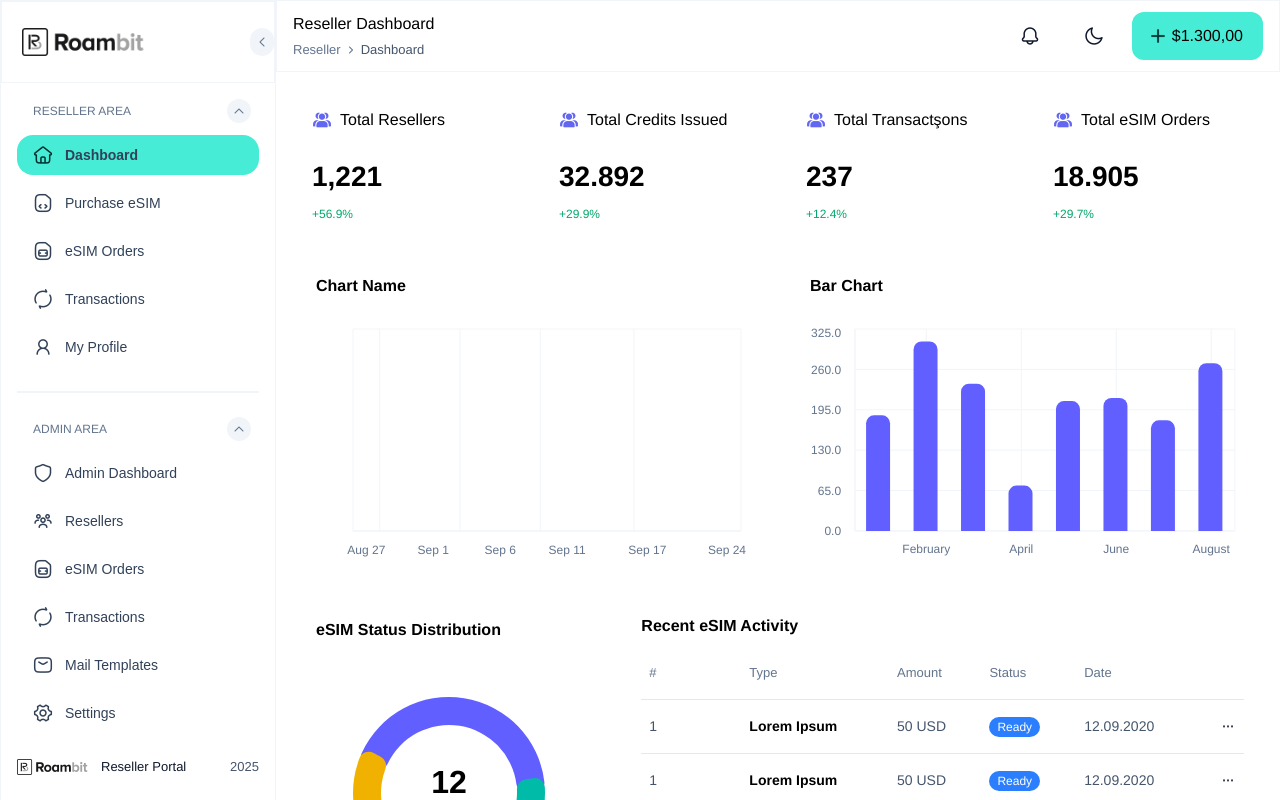
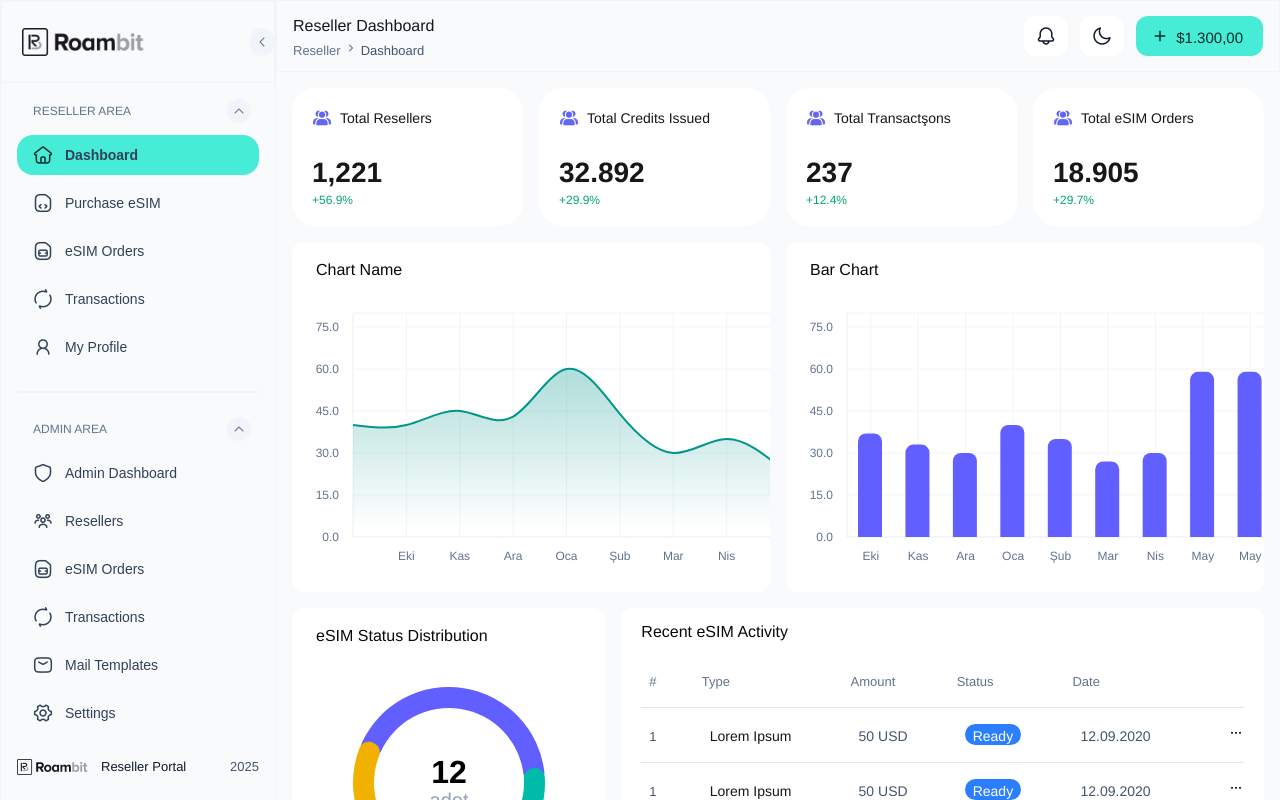
Before and after one commit to rubinimeri/roambit-figma, a Next.js app: page /dashboard in a window 1280 px wide. Shown: the top 800 px of the page. Built offline with nearby package versions, Linux system fonts and the light colour scheme; a web font is replaced by a local one.

Commit message:
Style dashboard page

```diff
--- a/src/app/dashboard/chart-area-gradient.tsx
+++ b/src/app/dashboard/chart-area-gradient.tsx
@@ -1,7 +1,13 @@
 "use client"
 
 import * as React from "react"
-import { Area, AreaChart, CartesianGrid, XAxis, YAxis } from "recharts"
+import {
+  Area,
+  AreaChart,
+  CartesianGrid,
+  XAxis,
+  YAxis
+} from "recharts"
 
 import {
   Card,
@@ -15,8 +21,8 @@ import {
   ChartTooltip,
   ChartTooltipContent,
 } from "@/components/ui/chart"
-import {chartData} from "@/lib/placeholder-data";
-import {cn} from "@/lib/utils";
+import { chartData } from "@/lib/placeholder-data";
+import { cn }  from "@/lib/utils";
 
 const chartConfig = {
   count: {
@@ -30,10 +36,10 @@ export default function ChartAreaGradient({ className }: { className?: string })
       <CardHeader >
         <CardTitle>Chart Name</CardTitle>
       </CardHeader>
-      <CardContent className="px-6 h-full">
-        {chartData && <ChartContainer
+      <CardContent className="px-6 overflow-x-auto max-[600px]:pr-2">
+        <ChartContainer
           config={chartConfig}
-          className="aspect-auto h-full w-full"
+          className="min-w-[320px] min-h-[264px] aspect-video"
         >
           <AreaChart data={chartData}>
             <defs>
@@ -60,11 +66,12 @@ export default function ChartAreaGradient({ className }: { className?: string })
               tick={{
                 fill: "#62748E",
               }}
+              tickFormatter={(value, index) => index === 0 || index === chartData.length - 1 ? "" : value}
               tickMargin={8}
-              minTickGap={32}
+              minTickGap={0}
             />
             <YAxis
-              dataKey="value"
+              dataKey="count"
               tickLine={false}
               axisLine={{
                 stroke: "#F1F5F9"
@@ -72,9 +79,8 @@ export default function ChartAreaGradient({ className }: { className?: string })
               tick={{
                 fill: "#62748E",
               }}
+              ticks={[0, 15, 30, 45, 60, 75]}
               tickMargin={8}
-              tickCount={6}
-              minTickGap={4}
               width={32}
               tickFormatter={(value) => value + ".0"}
             />
@@ -94,10 +100,9 @@ export default function ChartAreaGradient({ className }: { className?: string })
               stroke="var(--chart-2)"
               strokeWidth={2}
               stackId="a"
-              baseValue={chartData[0].count}
             />
           </AreaChart>
-        </ChartContainer>}
+        </ChartContainer>
       </CardContent>
     </Card>
   )
--- a/src/app/dashboard/dashboard-table.tsx
+++ b/src/app/dashboard/dashboard-table.tsx
@@ -12,46 +12,52 @@ import {
   CardHeader,
   CardTitle
 } from "@/components/ui/card";
-import {cn} from "@/lib/utils";
+import { cn } from "@/lib/utils";
 
 export default function DashboardTable({ className }: { className?: string }) {
   return (
     <Card
-      className={cn("py-4 px-5 pb-0 bg-white border-none shadow-none ", className)}>
+      className={cn("py-4 px-5 pb-0 bg-white border-none shadow-none", className)}>
       <CardHeader className={"px-0"}>
         <CardTitle>Recent eSIM Activity</CardTitle>
       </CardHeader>
       <Table >
         <TableHeader>
           <TableRow className={"text-[13px]"}>
-            <TableHead className="w-[100px]">#</TableHead>
-            <TableHead>Type</TableHead>
-            <TableHead>Amount</TableHead>
-            <TableHead>Status</TableHead>
-            <TableHead>Date</TableHead>
-            <TableHead></TableHead>
+            <TableHead className={"min-w-10"}>#</TableHead>
+            <TableHead className={"min-w-[102px]"}>Type</TableHead>
+            <TableHead className={"min-w-20"}>Amount</TableHead>
+            <TableHead className={"min-w-16"}>Status</TableHead>
+            <TableHead className={"min-w-20"}>Date</TableHead>
+            <TableHead className={"min-w-[35px]"}></TableHead>
           </TableRow>
         </TableHeader>
         <TableBody>
           {Array.from({ length: 5 }).map((row, i) => (
-            <TableRow key={i}>
-              <TableCell className={"text-slate-600"}>1</TableCell>
-              <TableCell className="font-semibold">Lorem Ipsum</TableCell>
-              <TableCell className={"text-slate-600"}>50 USD</TableCell>
+            <TableRow key={i} className={""}>
+              <TableCell className={"text-slate-600 px-2"}>
+                <span className={"h-[17px] text-[13px]"}>1</span>
+              </TableCell>
+              <TableCell className="font-medium">
+                <span className={"h-[17px]"}>Lorem Ipsum</span>
+              </TableCell>
+              <TableCell className={"text-slate-600"}>
+                <span className={"h-[17px]"}>50 USD</span>
+              </TableCell>
               <TableCell>
                 <span
-                  className={"bg-blue-500 text-white inline-flex items-center justify-center rounded-3xl px-2 py-0.5 text-xs font-medium w-fit whitespace-nowrap shrink-0 [&>svg]:size-3 gap-1 [&>svg]:pointer-events-none focus-visible:border-ring focus-visible:ring-ring/50 focus-visible:ring-[3px] aria-invalid:ring-destructive/20 dark:aria-invalid:ring-destructive/40 aria-invalid:border-destructive transition-[color,box-shadow] overflow-hidden"}
+                  className={"bg-blue-500 text-white inline-flex items-center justify-center rounded-3xl px-2 py-0.5 text-sm h-[21px] w-fit whitespace-nowrap shrink-0 focus-visible:border-ring focus-visible:ring-ring/50 focus-visible:ring-[3px] aria-invalid:ring-destructive/20 dark:aria-invalid:ring-destructive/40 aria-invalid:border-destructive overflow-hidden"}
                 >
-                  Ready
+                  <span className={"h-[17px]"}>Ready</span>
                 </span>
               </TableCell>
               <TableCell className={"text-slate-600"}>
                 12.09.2020
               </TableCell>
-              <TableCell className={"cursor-pointer"}>
-              <span className={"flex items-center justify-end"}>
-                <img src="/dashboard/dots.png" alt="three dots" width={16}/>
-              </span>
+              <TableCell className={"cursor-pointer sticky bg-white right-0 flex items-start justify-end px-0"}>
+                <span className={"flex items-center justify-end"}>
+                  <img src="/dashboard/dots.png" alt="three dots" width={16}/>
+                </span>
               </TableCell>
             </TableRow>
           ))}
--- a/src/app/dashboard/month-bar-chart.tsx
+++ b/src/app/dashboard/month-bar-chart.tsx
@@ -23,6 +23,10 @@ import {
 import { cn } from "@/lib/utils";
 import * as React from "react";
 import { barChartData } from "@/lib/placeholder-data"
+import {
+  useEffect,
+  useState
+} from "react";
 
 const chartConfig = {
   data: {
@@ -31,15 +35,37 @@ const chartConfig = {
   },
 } satisfies ChartConfig
 
+const MOBILE_BAR_WIDTH = 16;
+const DESKTOP_BAR_WIDTH = 24;
+const MOBILE_PADDING = 16;
+const DESKTOP_PADDING = 0;
+
 export default function MonthBarChart({ className }: { className?: string }) {
+  const [isScreenMobile, setIsScreenMobile] = useState<boolean>(false);
+
+  useEffect(() => {
+    const handleResize = () => setIsScreenMobile(window.innerWidth < 600);
+
+    window.addEventListener("resize", handleResize);
+    handleResize();
+
+    return () => window.removeEventListener("resize", handleResize);
+  }, []);
+
   return (
-    <Card className={cn("", className)}>
+    <Card className={cn("min-h-[350px]", className)}>
       <CardHeader>
         <CardTitle>Bar Chart</CardTitle>
       </CardHeader>
-      <CardContent>
-        <ChartContainer config={chartConfig}>
-          <BarChart accessibilityLayer data={barChartData} barSize={24}>
+      <CardContent className={"overflow-x-auto max-[600px]:pr-2"}>
+        <ChartContainer
+          className={"min-w-[320px] min-h-[264px] max-[1150px]:aspect-video max-[600px]:"}
+          config={chartConfig}>
+          <BarChart
+            accessibilityLayer
+            data={barChartData}
+            barSize={isScreenMobile ? MOBILE_BAR_WIDTH : DESKTOP_BAR_WIDTH}
+          >
             <CartesianGrid stroke={"#F1F5F9"}/>
             <XAxis
               dataKey="month"
@@ -51,7 +77,10 @@ export default function MonthBarChart({ className }: { className?: string }) {
                 fill: "#62748E",
               }}
               tickMargin={8}
-              minTickGap={32}
+              padding={{
+                left: isScreenMobile ? MOBILE_PADDING : DESKTOP_PADDING,
+                right: isScreenMobile ? MOBILE_PADDING : DESKTOP_PADDING
+              }}
             />
             <YAxis
               dataKey="value"
@@ -63,9 +92,8 @@ export default function MonthBarChart({ className }: { className?: string }) {
                 fill: "#62748E",
               }}
               tickMargin={8}
-              tickCount={6}
-              minTickGap={4}
-              width={40}
+              ticks={[0, 15, 30, 45, 60, 75]}
+              width={32}
               tickFormatter={(value) => value + ".0"}
             />
             <ChartTooltip
--- a/src/app/dashboard/page.tsx
+++ b/src/app/dashboard/page.tsx
@@ -11,32 +11,35 @@ export default function Page() {
       <Sidebar />
       <div className={"flex flex-col w-full"}>
         <header className={"p-4 w-full h-18 border border-slate-100 flex items-center justify-between"}>
+          <div className={"flex items-center gap-4"}>
+            <span className={"flex-none hidden max-[800px]:block max-[800px]:flex-1"}><img src="/dashboard/menu.png" alt="" className={"w-5 h-5"}/></span>
             <div className={"grid gap-1"}>
               <h1 className={"font-medium"}>Reseller Dashboard</h1>
-            <div className={"text-[13px] flex items-center gap-1"}>
+              <div className={"text-[13px] flex items-center gap-1 h-4 leading-none"}>
                 <a href="#" className={"text-slate-500"}>Reseller</a>
-              <img src="/dashboard/caret-right.png" alt="arrow right" width={12} className={"h-3"}/>
+                <img src="/dashboard/caret-right.png" alt="arrow right" width={12} className={"h-3 self-start"}/>
                 <a href="#" className={"text-slate-600"}>Dashboard</a>
+              </div>
             </div>
           </div>
           <div className={"flex gap-3"}>
             <button className={"btn-header"}>
-              <img src="/dashboard/bell.png" alt="bell" className={"w-5 h-5"}/>
+              <img src="/dashboard/bell.png" alt="bell" className={"min-w-5 h-5"}/>
             </button>
             <button className={"btn-header"}>
-              <img src="/dashboard/moon.png" alt="bell" className={"w-5 h-5"}/>
+              <img src="/dashboard/moon.png" alt="bell" className={"min-w-5 h-5"}/>
             </button>
-            <button className={"pl-4 pr-5 py-3 flex items-center gap-1 bg-primary rounded-xl cursor-pointer"}>
-              <img src="/dashboard/plus.png" alt="bell" className={"w-5 h-5"}/>
-              <span>$1.300,00</span>
+            <button className={"flex items-center gap-2 grid-cols-2 pl-4 pr-5 py-3 h-10 text-[15px] bg-primary rounded-xl cursor-pointer"}>
+              <img src="/dashboard/plus.png" alt="bell" className={"w-4 h-4 max-[800px]:hidden"}/>
+              <span className={"text-[#022f2e] h-[18px]"}>$1.300,00</span>
             </button>
           </div>
         </header>
         <main className={"grid p-4 gap-4"}>
-          <div className={"flex gap-4"}>
-            <article className="p-5 bg-white grid gap-6 rounded-3xl flex-1">
+          <div className={"flex gap-4 max-[1150px]:grid max-[1150px]:grid-cols-2 max-[800px]:grid-cols-1"}>
+            <article className="grid-card">
               <header>
-                <h2 className={"flex items-center gap-2"}>
+                <h2 className={"font-sans-3 text-sm flex items-center gap-2"}>
                   <span aria-hidden="true">
                     <img src="/dashboard/people.png" alt="people" className={"w-5 h-5"}/>
                   </span>
@@ -45,7 +48,7 @@ export default function Page() {
               </header>
 
               <div className={"grid gap-2"}>
-                <p className="text-[28px]">
+                <p className="text-[28px] h-8">
                   <strong>1,221</strong>
                 </p>
 
@@ -54,9 +57,9 @@ export default function Page() {
                 </p>
               </div>
             </article>
-            <article className="p-5 bg-white grid gap-6 rounded-3xl flex-1">
+            <article className="grid-card">
               <header>
-                <h2 className={"flex items-center gap-2"}>
+                <h2 className={"font-sans-3 text-sm flex items-center gap-2"}>
                 <span aria-hidden="true">
                   <img src="/dashboard/people.png" alt="people" className={"w-5 h-5"}/>
                 </span>
@@ -65,7 +68,7 @@ export default function Page() {
               </header>
 
               <div className={"grid gap-2"}>
-                <p className="text-[28px]">
+                <p className="text-[28px] h-8">
                   <strong>32.892</strong>
                 </p>
 
@@ -74,9 +77,9 @@ export default function Page() {
                 </p>
               </div>
             </article>
-            <article className="p-5 bg-white grid gap-6 rounded-3xl flex-1">
+            <article className="grid-card">
               <header>
-                <h2 className={"flex items-center gap-2"}>
+                <h2 className={"font-sans-3 text-sm flex items-center gap-2"}>
                 <span aria-hidden="true">
                   <img src="/dashboard/people.png" alt="people" className={"w-5 h-5"}/>
                 </span>
@@ -85,7 +88,7 @@ export default function Page() {
               </header>
 
               <div className={"grid gap-2"}>
-                <p className="text-[28px]">
+                <p className="text-[28px] h-8">
                   <strong>237</strong>
                 </p>
 
@@ -94,9 +97,9 @@ export default function Page() {
                 </p>
               </div>
             </article>
-            <article className="p-5 bg-white grid  gap-6 rounded-3xl flex-1">
+            <article className="grid-card">
               <header>
-                <h2 className={"flex items-center gap-2"}>
+                <h2 className={"font-sans-3 text-sm flex items-center gap-2"}>
                 <span aria-hidden="true">
                   <img src="/dashboard/people.png" alt="people" className={"w-5 h-5"}/>
                 </span>
@@ -105,7 +108,7 @@ export default function Page() {
               </header>
 
               <div className={"grid gap-2"}>
-                <p className="text-[28px]">
+                <p className="text-[28px] h-8">
                   <strong>18.905</strong>
                 </p>
 
@@ -115,12 +118,12 @@ export default function Page() {
               </div>
             </article>
           </div>
-          <div className={"flex gap-4"}>
-            <ChartAreaGradient className={"py-5 border-none shadow-none flex-1 bg-white"}/>
+          <div className={"flex gap-4 max-[1150px]:block"}>
+            <ChartAreaGradient className={"py-5 border-none shadow-none flex-1 bg-white max-[1150px]:mb-4 min-w-0"}/>
             <MonthBarChart className={"py-5 border-none shadow-none flex-1 bg-white"} />
           </div>
-          <div className={"grid grid-cols-3 gap-4"}>
-            <PieChartDonut className={"py-5 border-none shadow-none bg-white"} />
+          <div className={"grid grid-cols-3 grid-rows-[377px] gap-4 max-[1220px]:block"}>
+            <PieChartDonut className={"py-5 gap-2 border-none shadow-none bg-white max-[1150px]:mb-4"} />
             <DashboardTable className={"col-span-2"} />
           </div>
           <DashboardTable />
--- a/src/app/globals.css
+++ b/src/app/globals.css
@@ -4,6 +4,11 @@
 @import "tw-animate-css";
 /*---break---*/
 @custom-variant dark (&:is(.dark *));
+
+:root {
+  --background: #F8FAFC;
+  --foreground: #171717;
+}
 
 @theme inline {
   --color-background: var(--background);
@@ -14,12 +19,10 @@
   --color-primary: #46ecd5;
 }
 
-/*@media (prefers-color-scheme: dark) {
-  :root {
-    --background: #0a0a0a;
-    --foreground: #ededed;
+body {
+  background: var(--background);
+  color: var(--foreground);
 }
-}*/
 
 @layer base {
     :root {
@@ -41,7 +44,7 @@
 
 @layer components {
   .btn-header {
-        @apply px-4 py-3 bg-white rounded-xl cursor-pointer;
+      @apply px-4 py-3 bg-white rounded-xl cursor-pointer w-11 h-10 flex items-center justify-center max-[800px]:hidden;
   }
   .link-primary {
       @apply bg-primary font-bold text-slate-900
@@ -49,4 +52,7 @@
   .link-hover {
       @apply hover:bg-primary hover:text-slate-900 transition-colors duration-200
   }
+  .grid-card {
+    @apply p-5 bg-white grid gap-6 rounded-3xl flex-1 h-[138px];
   }
+}
--- a/src/components/sidebar.tsx
+++ b/src/components/sidebar.tsx
@@ -6,7 +6,7 @@ export default function Sidebar() {
   return (
     <div
       data-slot="sidebar"
-      className={"bg-sidebar border border-slate-100 flex h-[1471px] w-[276px] flex-col shrink-0 text-slate-900"}
+      className={"bg-sidebar border border-slate-100 flex h-[1471px] w-[276px] flex-col shrink-0 text-slate-900 max-[800px]:hidden"}
     >
       <div className={"py-[26px] pl-5 flex justify-between border border-slate-100"}>
         <img src="/logo-light.png" alt="logo" width={124} className={"h-7"}/>
--- a/src/components/ui/card.tsx
+++ b/src/components/ui/card.tsx
@@ -7,7 +7,7 @@ export function Card({ className, ...props }: React.ComponentProps<"div">) {
     <div
       data-slot="card"
       className={cn(
-        "bg-card text-card-foreground flex flex-col gap-6 rounded-xl border py-6 shadow-sm",
+        "bg-card text-card-foreground grid gap-6 rounded-xl border py-6 shadow-sm",
         className
       )}
       {...props}
@@ -32,30 +32,7 @@ export function CardTitle({ className, ...props }: React.ComponentProps<"div">)
   return (
     <div
       data-slot="card-title"
-      className={cn("leading-none font-semibold", className)}
-      {...props}
-    />
-  )
-}
-
-export function CardDescription({ className, ...props }: React.ComponentProps<"div">) {
-  return (
-    <div
-      data-slot="card-description"
-      className={cn("text-muted-foreground text-sm", className)}
-      {...props}
-    />
-  )
-}
-
-export function CardAction({ className, ...props }: React.ComponentProps<"div">) {
-  return (
-    <div
-      data-slot="card-action"
-      className={cn(
-        "col-start-2 row-span-2 row-start-1 self-start justify-self-end",
-        className
-      )}
+      className={cn("leading-none font-medium text-[#09090b]", className)}
       {...props}
     />
   )
@@ -70,13 +47,3 @@ export function CardContent({ className, ...props }: React.ComponentProps<"div">
     />
   )
 }
-
-export function CardFooter({ className, ...props }: React.ComponentProps<"div">) {
-  return (
-    <div
-      data-slot="card-footer"
-      className={cn("flex items-center px-6 [.border-t]:pt-6", className)}
-      {...props}
-    />
-  )
-}
--- a/src/components/ui/input.tsx
+++ b/src/components/ui/input.tsx
@@ -1,5 +1,5 @@
 import React from "react";
-import {cn} from "@/lib/utils";
+import { cn } from "@/lib/utils";
 
 export default function Input({
  className,
--- a/src/components/ui/table.tsx
+++ b/src/components/ui/table.tsx
@@ -57,7 +57,7 @@ export function TableHead({ className, ...props }: React.ComponentProps<"th">) {
     <th
       data-slot="table-head"
       className={cn(
-        "text-slate-500 pb-4 px-2 text-left align-middle font-medium whitespace-nowrap [&:has([role=checkbox])]:pr-0 [&>[role=checkbox]]:translate-y-[2px]",
+        "text-slate-500 pb-4 px-2 text-left align-middle whitespace-nowrap font-light [&:has([role=checkbox])]:pr-0 [&>[role=checkbox]]:translate-y-[2px]",
         className
       )}
       {...props}
@@ -70,7 +70,7 @@ export function TableCell({ className, ...props }: React.ComponentProps<"td">) {
     <td
       data-slot="table-cell"
       className={cn(
-        "p-4 px-2 align-middle whitespace-nowrap [&:has([role=checkbox])]:pr-0 [&>[role=checkbox]]:translate-y-[2px]",
+        "py-4  px-4 max-h-14 align-bottom whitespace-nowrap [&:has([role=checkbox])]:pr-0 [&>[role=checkbox]]:translate-y-[2px]",
         className
       )}
       {...props}
--- a/src/lib/placeholder-data.ts
+++ b/src/lib/placeholder-data.ts
@@ -66,29 +66,28 @@ export const sidebarData = [
   }
 ]
 
-export const chartData = Array.from({ length: 30 })
-  .fill(null)
-  .map((value, daysToSubtract) => {
-    const today = new Date();
-    const date = new Date(today.getTime() - daysToSubtract * 24 * 60 * 60 * 1000)
-    return {
-      date: date.toLocaleDateString("en-US", {
-        month: "short",
-        day: "numeric",
-      }),
-      count: Math.floor(Math.random() * 60 + 1)
-    }
-  }).reverse()
+export const chartData = [
+  { date: "Eki", count: 40 },
+  { date: "Eki", count: 40 },
+  { date: "Kas", count: 45 },
+  { date: "Ara", count: 43 },
+  { date: "Oca", count: 60 },
+  { date: "Şub", count: 44 },
+  { date: "Mar", count: 30 },
+  { date: "Nis", count: 35 },
+  { date: "May", count: 25 },
+]
 
 export const barChartData = [
-  { month: "January", value: 186 },
-  { month: "February", value: 305 },
-  { month: "March", value: 237 },
-  { month: "April", value: 73 },
-  { month: "May", value: 209 },
-  { month: "June", value: 214 },
-  { month: "July", value: 178 },
-  { month: "August", value: 270 },
+  { month: "Eki", value: 37 },
+  { month: "Kas", value: 33 },
+  { month: "Ara", value: 30 },
+  { month: "Oca", value: 40 },
+  { month: "Şub", value: 35 },
+  { month: "Mar", value: 27 },
+  { month: "Nis", value: 30 },
+  { month: "May", value: 59 },
+  { month: "May", value: 59 },
 ]
 
 export const pieChartData = [
```
Also changed, not shown: src/app/dashboard/pie-chart-donut.tsx (+10 -7 lines), src/app/login/login-form.tsx (+5 -9 lines), public/dashboard/menu.png (added). Lines whose indentation alone changed are shown as unchanged.
